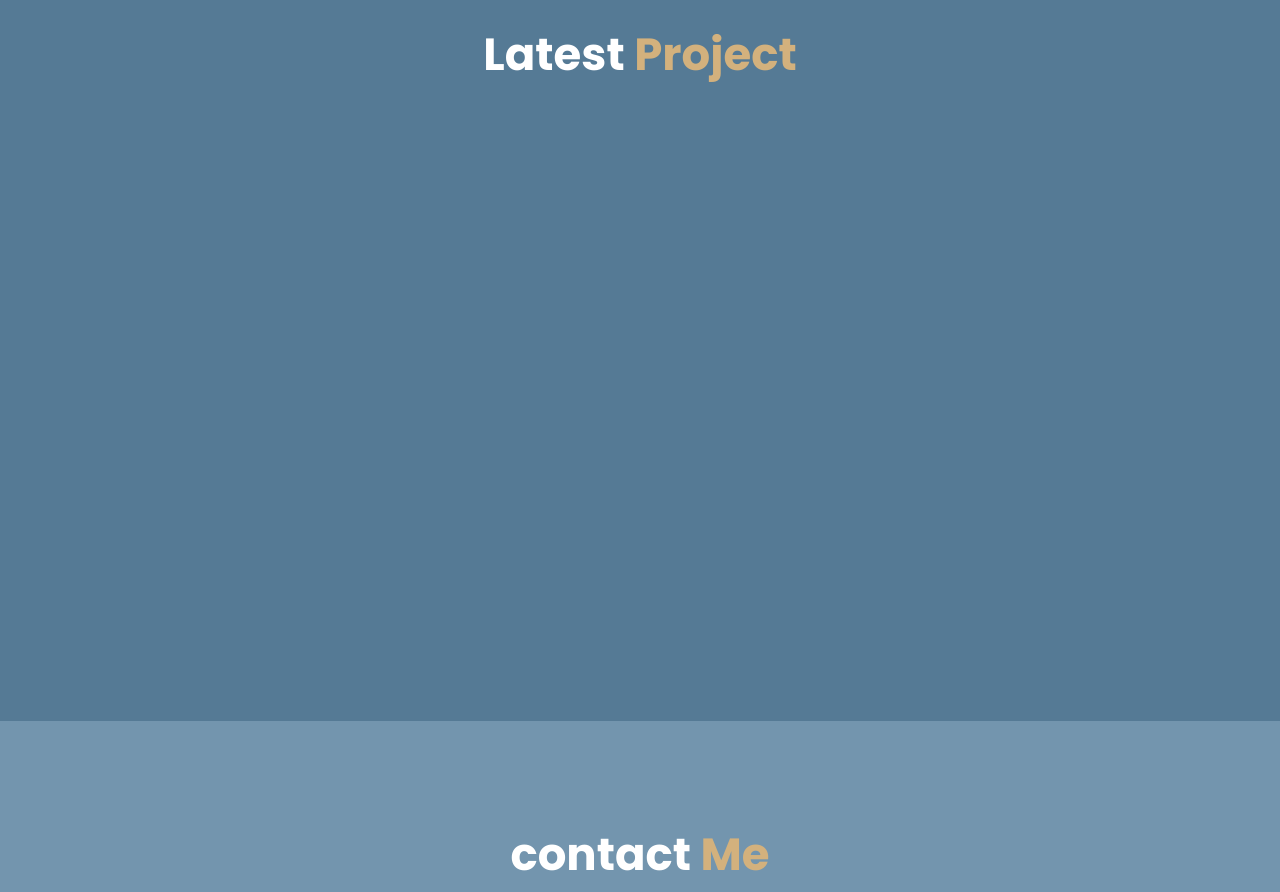
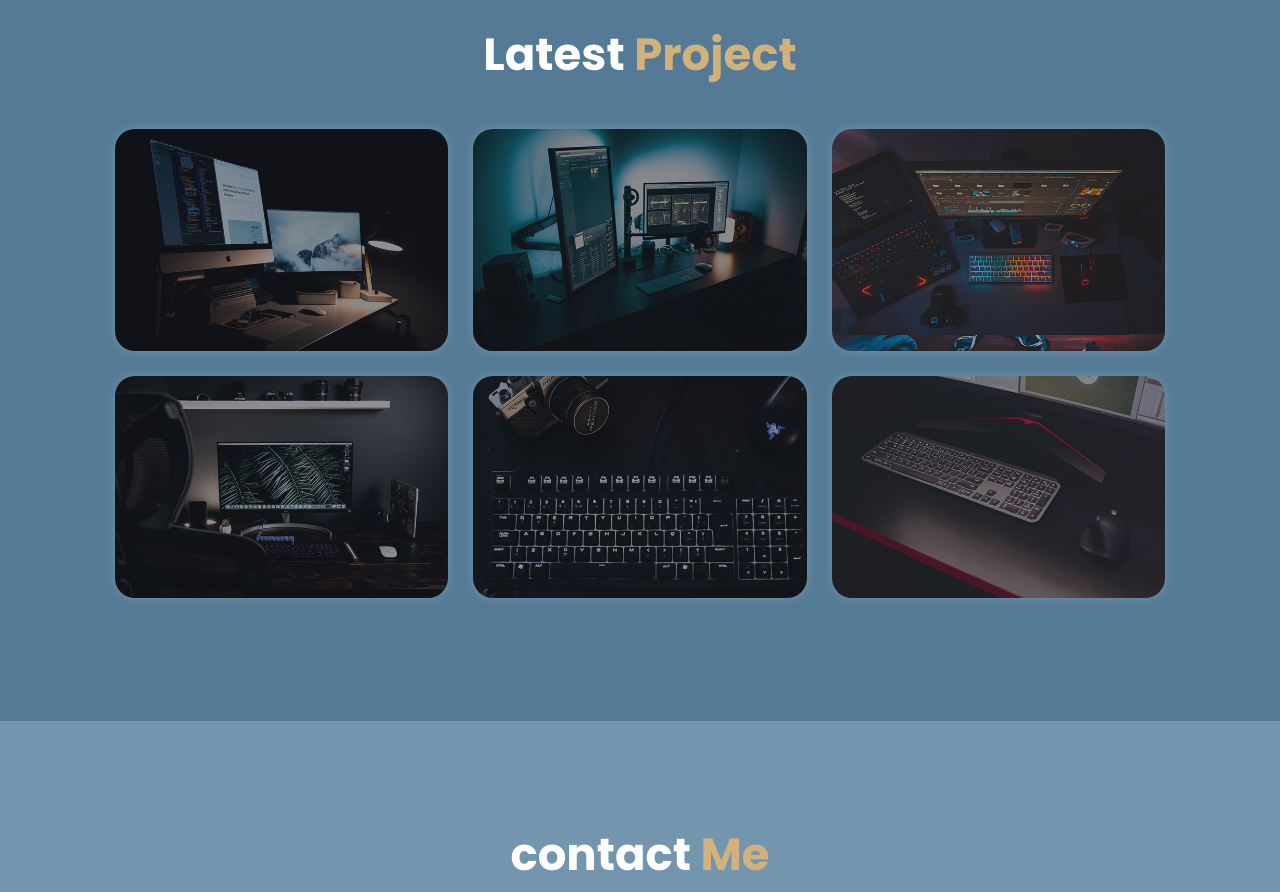
Before and after one commit to MD-Riyaz-M/Portfolio, a plain HTML site: page index.html in a window 1280 px wide. Shown: the part 2140-3032 px from the top of the page. Drawn offline with nearby package versions, Linux system fonts and the light colour scheme; the site is published under a folder, as on GitHub Pages, so addresses that start at the root find nothing.

Commit message:
Update index.html

```diff
--- a/index.html
+++ b/index.html
@@ -120,7 +120,7 @@
 
       <div class="portfolio-container">
         <div class="portfolio-box">
-          <img src="/images/portfolio1.jpg" alt="">
+          <img src="./images/portfolio1.jpg" alt="">
           <div class="portfolio-layer">
             <h4>Music Player</h4>
             <p>Create music player using html,css,javascript</p>
@@ -128,21 +128,21 @@
           </div>
         </div>
         <div class="portfolio-box">
-          <img src="/images/portfolio2.jpg" alt="">
+          <img src="./images/portfolio2.jpg" alt="">
           <div class="portfolio-layer">
             <h4>Calculator</h4>
             <a href="https://md-riyaz-m.github.io/Calculator/"><i class='bx bx-link-external' ></i></a>
           </div>
         </div>
         <div class="portfolio-box">
-          <img src="/images/portfolio3.jpg" alt="">
+          <img src="./images/portfolio3.jpg" alt="">
           <div class="portfolio-layer">
             <h4>Coming Soon</h4>
             <a href="#"><i class='bx bx-link-external' ></i></a>
           </div>
         </div>
         <div class="portfolio-box">
-          <img src="/images/portfolio4.jpg" alt="">
+          <img src="./images/portfolio4.jpg" alt="">
           <div class="portfolio-layer">
             <h4>Coming Soon</h4>
             <p>Lorem ipsum dolor sit amet consectetur adipisicing elit. Nostrum, quo!</p>
@@ -150,7 +150,7 @@
           </div>
         </div>
         <div class="portfolio-box">
-          <img src="/images/portfolio5.jpg" alt="">
+          <img src="./images/portfolio5.jpg" alt="">
           <div class="portfolio-layer">
             <h4>Coming Soon</h4>
             <p>Lorem ipsum dolor sit amet consectetur adipisicing elit. Nostrum, quo!</p>
@@ -158,7 +158,7 @@
           </div>
         </div>
         <div class="portfolio-box">
-          <img src="/images/portfolio6.jpg" alt="">
+          <img src="./images/portfolio6.jpg" alt="">
           <div class="portfolio-layer">
             <h4>Coming Soon</h4>
             <p>Lorem ipsum dolor sit amet consectetur adipisicing elit. Nostrum, quo!</p>
```
